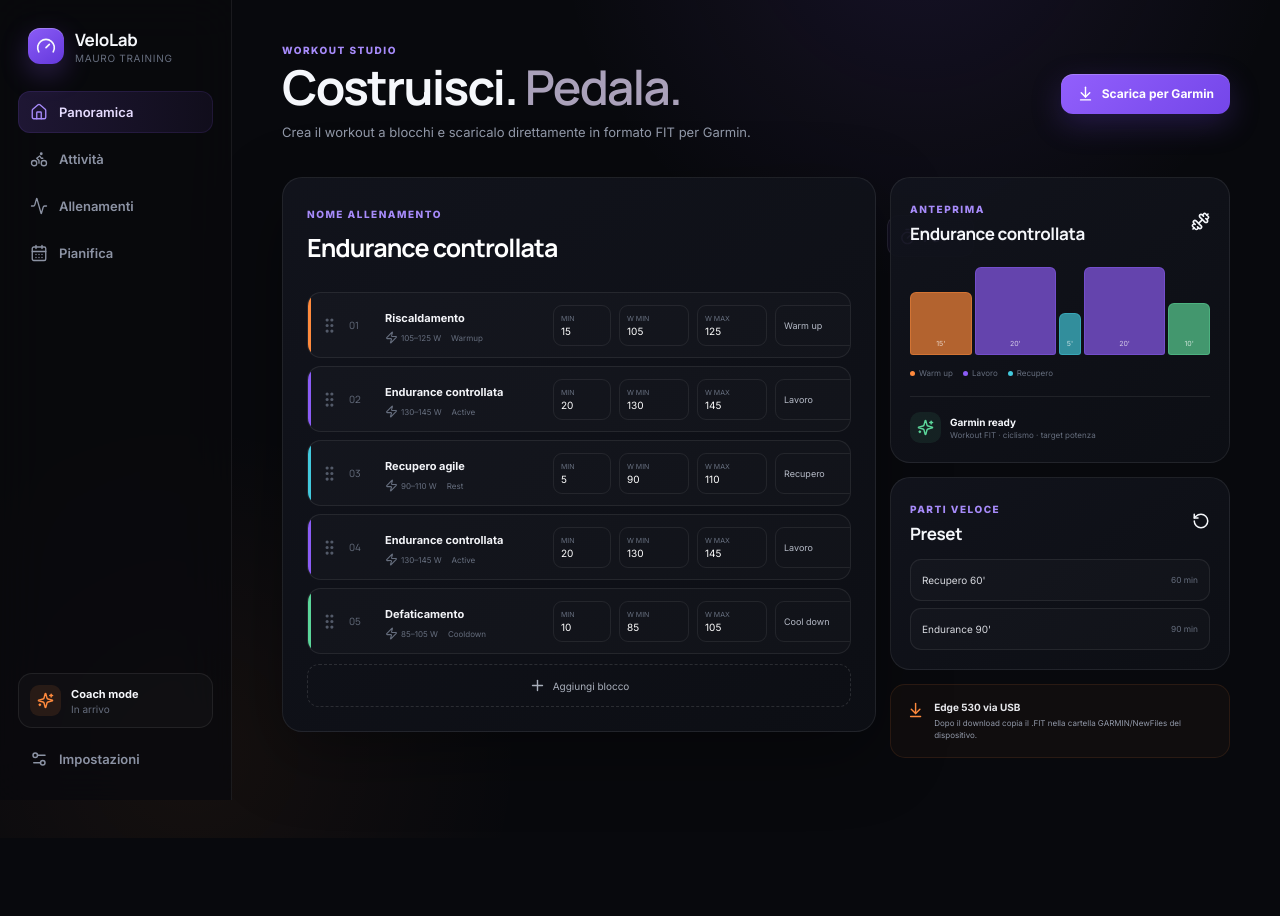
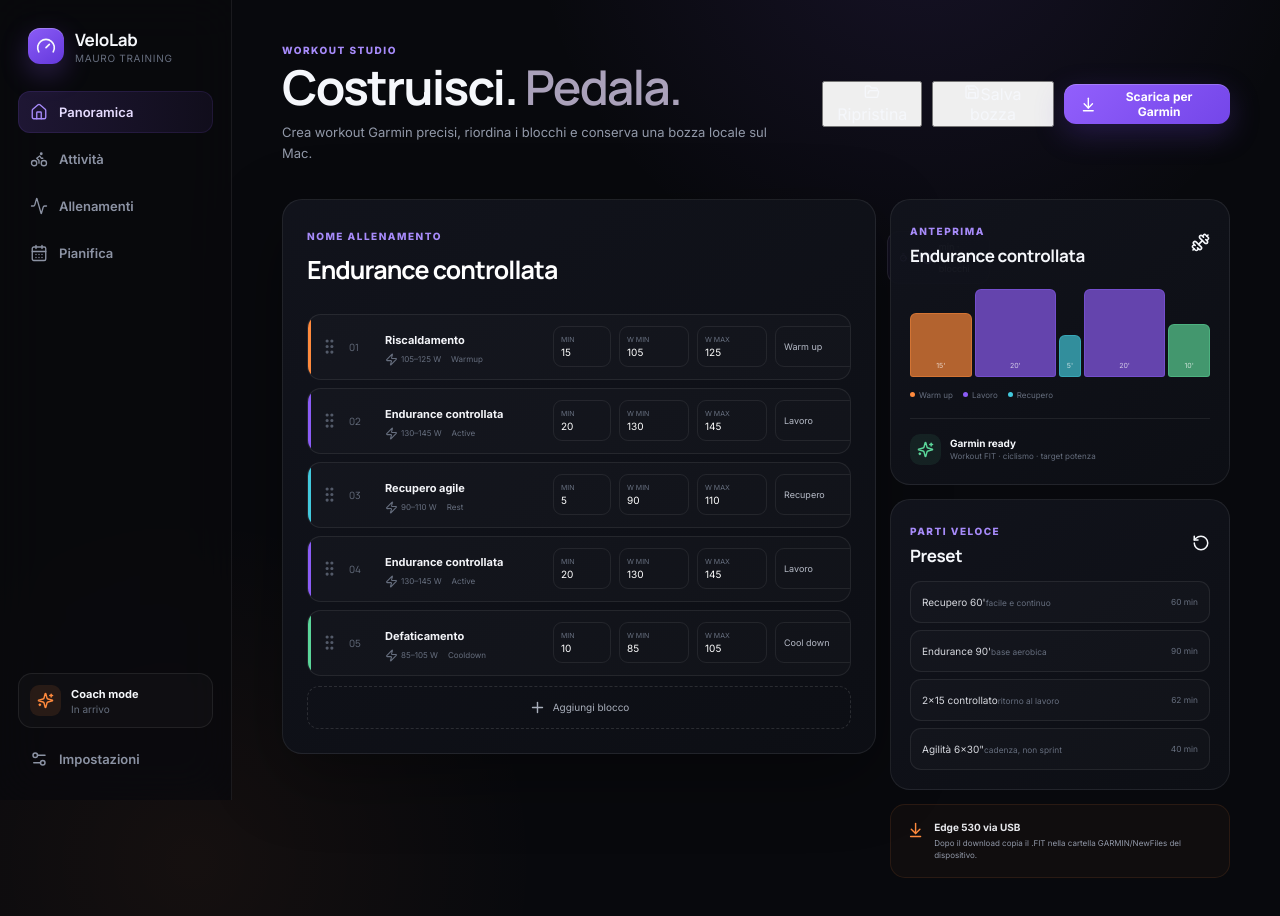
Before and after one commit to MauroPot2/garminactivities, a Next.js app in the folder web/: page /workouts in a window 1280 px wide. Shown: the top 916 px of the page. Before the commit the page ends 838 px from the top, so only its background shows below. Built offline with nearby package versions, Linux system fonts and the light colour scheme.

Commit message:
feat: upgrade Workout Studio UX and draft tools

```diff
--- a/web/app/workouts/page.tsx
+++ b/web/app/workouts/page.tsx
@@ -1,10 +1,14 @@
 "use client";
 
 import { useMemo, useState } from "react";
-import { ArrowDownToLine, ChevronDown, Copy, Dumbbell, GripVertical, Plus, RotateCcw, Sparkles, Timer, Trash2, Zap } from "lucide-react";
+import { ArrowDownToLine, ChevronDown, Copy, Dumbbell, FolderOpen, GripVertical, Plus, RotateCcw, Save, Sparkles, Timer, Trash2, Zap } from "lucide-react";
 
 type Intensity = "warmup" | "active" | "rest" | "cooldown";
 type WorkoutStep = { id: string; name: string; minutes: number; targetMin?: number; targetMax?: number; intensity: Intensity };
+type Draft = { name: string; steps: WorkoutStep[] };
+
+const MAX_STEPS = 50;
+const DRAFT_KEY = "velolab-workout-draft-v1";
 
 const starter: WorkoutStep[] = [
   { id: "warm", name: "Riscaldamento", minutes: 15, targetMin: 105, targetMax: 125, intensity: "warmup" },
@@ -14,24 +18,36 @@ const starter: WorkoutStep[] = [
   { id: "cool", name: "Defaticamento", minutes: 10, targetMin: 85, targetMax: 105, intensity: "cooldown" },
 ];
 
-const presets = [
-  { label: "Recupero 60'", steps: [{ id: "r1", name: "Pedalata facile", minutes: 60, targetMin: 95, targetMax: 120, intensity: "active" as Intensity }] },
-  { label: "Endurance 90'", steps: [{ id: "e1", name: "Warm up", minutes: 15, targetMin: 95, targetMax: 120, intensity: "warmup" as Intensity }, { id: "e2", name: "Endurance", minutes: 60, targetMin: 125, targetMax: 145, intensity: "active" as Intensity }, { id: "e3", name: "Cool down", minutes: 15, targetMin: 85, targetMax: 105, intensity: "cooldown" as Intensity }] },
+const presets: Array<{ label: string; hint: string; steps: WorkoutStep[] }> = [
+  { label: "Recupero 60'", hint: "facile e continuo", steps: [{ id: "r1", name: "Pedalata facile", minutes: 60, targetMin: 95, targetMax: 120, intensity: "active" }] },
+  { label: "Endurance 90'", hint: "base aerobica", steps: [{ id: "e1", name: "Warm up", minutes: 15, targetMin: 95, targetMax: 120, intensity: "warmup" }, { id: "e2", name: "Endurance", minutes: 60, targetMin: 125, targetMax: 145, intensity: "active" }, { id: "e3", name: "Cool down", minutes: 15, targetMin: 85, targetMax: 105, intensity: "cooldown" }] },
+  { label: "2×15 controllato", hint: "ritorno al lavoro", steps: [{ id: "c1", name: "Warm up", minutes: 15, targetMin: 95, targetMax: 120, intensity: "warmup" }, { id: "c2", name: "Blocco 1", minutes: 15, targetMin: 150, targetMax: 160, intensity: "active" }, { id: "c3", name: "Recupero", minutes: 7, targetMin: 90, targetMax: 115, intensity: "rest" }, { id: "c4", name: "Blocco 2", minutes: 15, targetMin: 150, targetMax: 160, intensity: "active" }, { id: "c5", name: "Cool down", minutes: 10, targetMin: 85, targetMax: 105, intensity: "cooldown" }] },
+  { label: "Agilità 6×30\"", hint: "cadenza, non sprint", steps: [{ id: "a0", name: "Warm up", minutes: 15, targetMin: 95, targetMax: 120, intensity: "warmup" }, ...Array.from({ length: 6 }).flatMap((_, index) => [{ id: `a${index}-on`, name: `Agilità ${index + 1}`, minutes: 0.5, targetMin: 105, targetMax: 135, intensity: "active" as Intensity }, { id: `a${index}-off`, name: "Recupero", minutes: 2, targetMin: 85, targetMax: 110, intensity: "rest" as Intensity }]), { id: "a-end", name: "Cool down", minutes: 10, targetMin: 85, targetMax: 105, intensity: "cooldown" }] },
 ];
 
 function uid() { return Math.random().toString(36).slice(2, 9); }
+function safeFilename(value: string) { return value.toLowerCase().replace(/[^a-z0-9]+/gi, "_").replace(/^_|_$/g, "") || "workout"; }
 
 export default function WorkoutsPage() {
   const [name, setName] = useState("Endurance controllata");
   const [steps, setSteps] = useState<WorkoutStep[]>(starter);
   const [dragged, setDragged] = useState<number | null>(null);
   const [exporting, setExporting] = useState(false);
-  const totalMinutes = useMemo(() => steps.reduce((sum, s) => sum + Number(s.minutes || 0), 0), [steps]);
+  const [message, setMessage] = useState("");
+  const totalMinutes = useMemo(() => steps.reduce((sum, step) => sum + Number(step.minutes || 0), 0), [steps]);
 
   const update = (id: string, patch: Partial<WorkoutStep>) => setSteps((current) => current.map((step) => step.id === id ? { ...step, ...patch } : step));
   const remove = (id: string) => setSteps((current) => current.filter((step) => step.id !== id));
-  const duplicate = (step: WorkoutStep) => setSteps((current) => { const i = current.findIndex((s) => s.id === step.id); const copy = { ...step, id: uid(), name: `${step.name} copia` }; return [...current.slice(0, i + 1), copy, ...current.slice(i + 1)]; });
-  const addStep = () => setSteps((current) => [...current, { id: uid(), name: "Nuovo blocco", minutes: 10, targetMin: 110, targetMax: 130, intensity: "active" }]);
+  const duplicate = (step: WorkoutStep) => setSteps((current) => {
+    if (current.length >= MAX_STEPS) { setMessage(`Limite Garmin: ${MAX_STEPS} blocchi.`); return current; }
+    const index = current.findIndex((item) => item.id === step.id);
+    const copy = { ...step, id: uid(), name: `${step.name} copia` };
+    return [...current.slice(0, index + 1), copy, ...current.slice(index + 1)];
+  });
+  const addStep = () => setSteps((current) => {
+    if (current.length >= MAX_STEPS) { setMessage(`Limite Garmin: ${MAX_STEPS} blocchi.`); return current; }
+    return [...current, { id: uid(), name: "Nuovo blocco", minutes: 10, targetMin: 110, targetMax: 130, intensity: "active" }];
+  });
 
   const onDrop = (target: number) => {
     if (dragged === null || dragged === target) return setDragged(null);
@@ -39,67 +55,95 @@ export default function WorkoutsPage() {
     setDragged(null);
   };
 
+  const saveDraft = () => {
+    const draft: Draft = { name, steps };
+    localStorage.setItem(DRAFT_KEY, JSON.stringify(draft));
+    setMessage("Bozza salvata sul Mac.");
+  };
+
+  const restoreDraft = () => {
+    try {
+      const raw = localStorage.getItem(DRAFT_KEY);
+      if (!raw) return setMessage("Nessuna bozza salvata.");
+      const draft = JSON.parse(raw) as Draft;
+      if (!Array.isArray(draft.steps) || !draft.steps.length) throw new Error();
+      setName(draft.name || "Allenamento");
+      setSteps(draft.steps.slice(0, MAX_STEPS).map((step) => ({ ...step, id: step.id || uid() })));
+      setMessage("Bozza ripristinata.");
+    } catch {
+      setMessage("La bozza salvata non è valida.");
+    }
+  };
+
   const exportFit = async () => {
+    setMessage("");
     setExporting(true);
     try {
+      if (steps.length > MAX_STEPS) throw new Error(`Riduci l'allenamento a ${MAX_STEPS} blocchi.`);
       const response = await fetch("/api/workouts/export", { method: "POST", headers: { "Content-Type": "application/json" }, body: JSON.stringify({ name, steps }) });
       if (!response.ok) throw new Error(await response.text());
       const blob = await response.blob();
       const url = URL.createObjectURL(blob);
-      const a = document.createElement("a");
-      a.href = url;
-      a.download = `${name.toLowerCase().replace(/[^a-z0-9]+/gi, "_")}.fit`;
-      document.body.appendChild(a); a.click(); a.remove(); URL.revokeObjectURL(url);
+      const anchor = document.createElement("a");
+      anchor.href = url;
+      anchor.download = `${safeFilename(name)}.fit`;
+      document.body.appendChild(anchor); anchor.click(); anchor.remove(); URL.revokeObjectURL(url);
+      setMessage("FIT creato. Copialo in GARMIN/NewFiles.");
     } catch (error) {
-      alert(error instanceof Error ? error.message : "Impossibile generare il FIT");
+      setMessage(error instanceof Error ? error.message : "Impossibile generare il FIT");
     } finally { setExporting(false); }
   };
 
   return (
     <div className="pageWrap workoutPage">
       <header className="topbar workoutTopbar">
-        <div><div className="eyebrow">WORKOUT STUDIO</div><h1>Costruisci. <span>Pedala.</span></h1><p>Crea il workout a blocchi e scaricalo direttamente in formato FIT per Garmin.</p></div>
-        <button className="primaryButton" onClick={exportFit} disabled={!steps.length || exporting}><ArrowDownToLine size={17}/>{exporting ? "Creo il FIT…" : "Scarica per Garmin"}</button>
+        <div><div className="eyebrow">WORKOUT STUDIO</div><h1>Costruisci. <span>Pedala.</span></h1><p>Crea workout Garmin precisi, riordina i blocchi e conserva una bozza locale sul Mac.</p></div>
+        <div className="topActions">
+          <button className="secondaryButton" onClick={restoreDraft}><FolderOpen size={16}/>Ripristina</button>
+          <button className="secondaryButton" onClick={saveDraft}><Save size={16}/>Salva bozza</button>
+          <button className="primaryButton" onClick={exportFit} disabled={!steps.length || exporting}><ArrowDownToLine size={17}/>{exporting ? "Creo il FIT…" : "Scarica per Garmin"}</button>
+        </div>
       </header>
+      {message && <div className="statusBanner">{message}</div>}
 
       <section className="workoutStudio">
         <div className="builderPanel panel">
           <div className="workoutNameRow">
-            <div><span className="sectionLabel">NOME ALLENAMENTO</span><input className="workoutName" value={name} onChange={(e) => setName(e.target.value)} maxLength={40}/></div>
-            <div className="durationBadge"><Timer size={17}/><strong>{totalMinutes}</strong><span>min</span></div>
+            <div><span className="sectionLabel">NOME ALLENAMENTO</span><input className="workoutName" value={name} onChange={(event) => setName(event.target.value)} maxLength={40}/></div>
+            <div className="durationBadge"><Timer size={17}/><strong>{totalMinutes.toLocaleString("it-IT", { maximumFractionDigits: 1 })}</strong><span>min · {steps.length}/{MAX_STEPS} blocchi</span></div>
           </div>
 
           <div className="timeline">
             {steps.map((step, index) => (
-              <div className={`workoutStep step-${step.intensity} ${dragged === index ? "isDragging" : ""}`} key={step.id} draggable onDragStart={() => setDragged(index)} onDragOver={(e) => e.preventDefault()} onDrop={() => onDrop(index)}>
+              <div className={`workoutStep step-${step.intensity} ${dragged === index ? "isDragging" : ""}`} key={step.id} draggable onDragStart={() => setDragged(index)} onDragOver={(event) => event.preventDefault()} onDrop={() => onDrop(index)}>
                 <div className="dragHandle" title="Trascina"><GripVertical size={19}/></div>
                 <div className="stepIndex">{String(index + 1).padStart(2, "0")}</div>
                 <div className="stepFields">
-                  <input className="stepName" value={step.name} onChange={(e) => update(step.id, { name: e.target.value })}/>
+                  <input className="stepName" value={step.name} onChange={(event) => update(step.id, { name: event.target.value })}/>
                   <div className="stepSub"><span><Zap size={13}/>{step.targetMin ?? "—"}–{step.targetMax ?? "—"} W</span><span>{step.intensity}</span></div>
                 </div>
-                <label className="compactInput"><span>min</span><input type="number" min="1" max="300" value={step.minutes} onChange={(e) => update(step.id, { minutes: Number(e.target.value) })}/></label>
-                <label className="compactInput powerInput"><span>W min</span><input type="number" min="0" max="2000" value={step.targetMin ?? ""} onChange={(e) => update(step.id, { targetMin: e.target.value ? Number(e.target.value) : undefined })}/></label>
-                <label className="compactInput powerInput"><span>W max</span><input type="number" min="0" max="2000" value={step.targetMax ?? ""} onChange={(e) => update(step.id, { targetMax: e.target.value ? Number(e.target.value) : undefined })}/></label>
-                <label className="intensitySelect"><select value={step.intensity} onChange={(e) => update(step.id, { intensity: e.target.value as Intensity })}><option value="warmup">Warm up</option><option value="active">Lavoro</option><option value="rest">Recupero</option><option value="cooldown">Cool down</option></select><ChevronDown size={13}/></label>
-                <div className="stepActions"><button onClick={() => duplicate(step)} title="Duplica"><Copy size={15}/></button><button onClick={() => remove(step.id)} title="Elimina"><Trash2 size={15}/></button></div>
+                <label className="compactInput"><span>min</span><input type="number" min="0.1" step="0.5" max="300" value={step.minutes} onChange={(event) => update(step.id, { minutes: Number(event.target.value) })}/></label>
+                <label className="compactInput powerInput"><span>W min</span><input type="number" min="0" max="2000" value={step.targetMin ?? ""} onChange={(event) => update(step.id, { targetMin: event.target.value ? Number(event.target.value) : undefined })}/></label>
+                <label className="compactInput powerInput"><span>W max</span><input type="number" min="0" max="2000" value={step.targetMax ?? ""} onChange={(event) => update(step.id, { targetMax: event.target.value ? Number(event.target.value) : undefined })}/></label>
+                <label className="intensitySelect"><select value={step.intensity} onChange={(event) => update(step.id, { intensity: event.target.value as Intensity })}><option value="warmup">Warm up</option><option value="active">Lavoro</option><option value="rest">Recupero</option><option value="cooldown">Cool down</option></select><ChevronDown size={13}/></label>
+                <div className="stepActions"><button onClick={() => duplicate(step)} title="Duplica" disabled={steps.length >= MAX_STEPS}><Copy size={15}/></button><button onClick={() => remove(step.id)} title="Elimina"><Trash2 size={15}/></button></div>
               </div>
             ))}
           </div>
-          <button className="addStep" onClick={addStep}><Plus size={17}/>Aggiungi blocco</button>
+          <button className="addStep" onClick={addStep} disabled={steps.length >= MAX_STEPS}><Plus size={17}/>{steps.length >= MAX_STEPS ? "Limite di 50 blocchi raggiunto" : "Aggiungi blocco"}</button>
         </div>
 
         <aside className="workoutAside">
           <div className="panel workoutPreview">
             <div className="panelHeader"><div><span className="sectionLabel">ANTEPRIMA</span><h2>{name || "Allenamento"}</h2></div><Dumbbell size={19}/></div>
-            <div className="blockPreview">{steps.map((step) => <div key={step.id} className={`previewBlock step-${step.intensity}`} style={{ flex: Math.max(1, step.minutes) }} title={`${step.name}: ${step.minutes} min`}><span>{step.minutes}'</span></div>)}</div>
+            <div className="blockPreview">{steps.map((step) => <div key={step.id} className={`previewBlock step-${step.intensity}`} style={{ flex: Math.max(.5, step.minutes) }} title={`${step.name}: ${step.minutes} min`}><span>{step.minutes}'</span></div>)}</div>
             <div className="previewLegend"><span><i className="dotWarm"/>Warm up</span><span><i className="dotActive"/>Lavoro</span><span><i className="dotRest"/>Recupero</span></div>
             <div className="garminReady"><div className="garminIcon"><Sparkles size={17}/></div><div><b>Garmin ready</b><span>Workout FIT · ciclismo · target potenza</span></div></div>
           </div>
 
           <div className="panel presetPanel">
             <div className="panelHeader"><div><span className="sectionLabel">PARTI VELOCE</span><h2>Preset</h2></div><RotateCcw size={18}/></div>
-            {presets.map((preset) => <button className="presetButton" key={preset.label} onClick={() => { setName(preset.label); setSteps(preset.steps.map((s) => ({ ...s, id: uid() }))); }}><span>{preset.label}</span><small>{preset.steps.reduce((a, s) => a + s.minutes, 0)} min</small></button>)}
+            {presets.map((preset) => <button className="presetButton" key={preset.label} onClick={() => { setName(preset.label); setSteps(preset.steps.map((step) => ({ ...step, id: uid() }))); setMessage(""); }}><span>{preset.label}<small className="presetHint">{preset.hint}</small></span><small>{preset.steps.reduce((sum, step) => sum + step.minutes, 0).toLocaleString("it-IT", { maximumFractionDigits: 1 })} min</small></button>)}
           </div>
 
           <div className="usbHint"><ArrowDownToLine size={18}/><div><b>Edge 530 via USB</b><span>Dopo il download copia il .FIT nella cartella GARMIN/NewFiles del dispositivo.</span></div></div>
```
